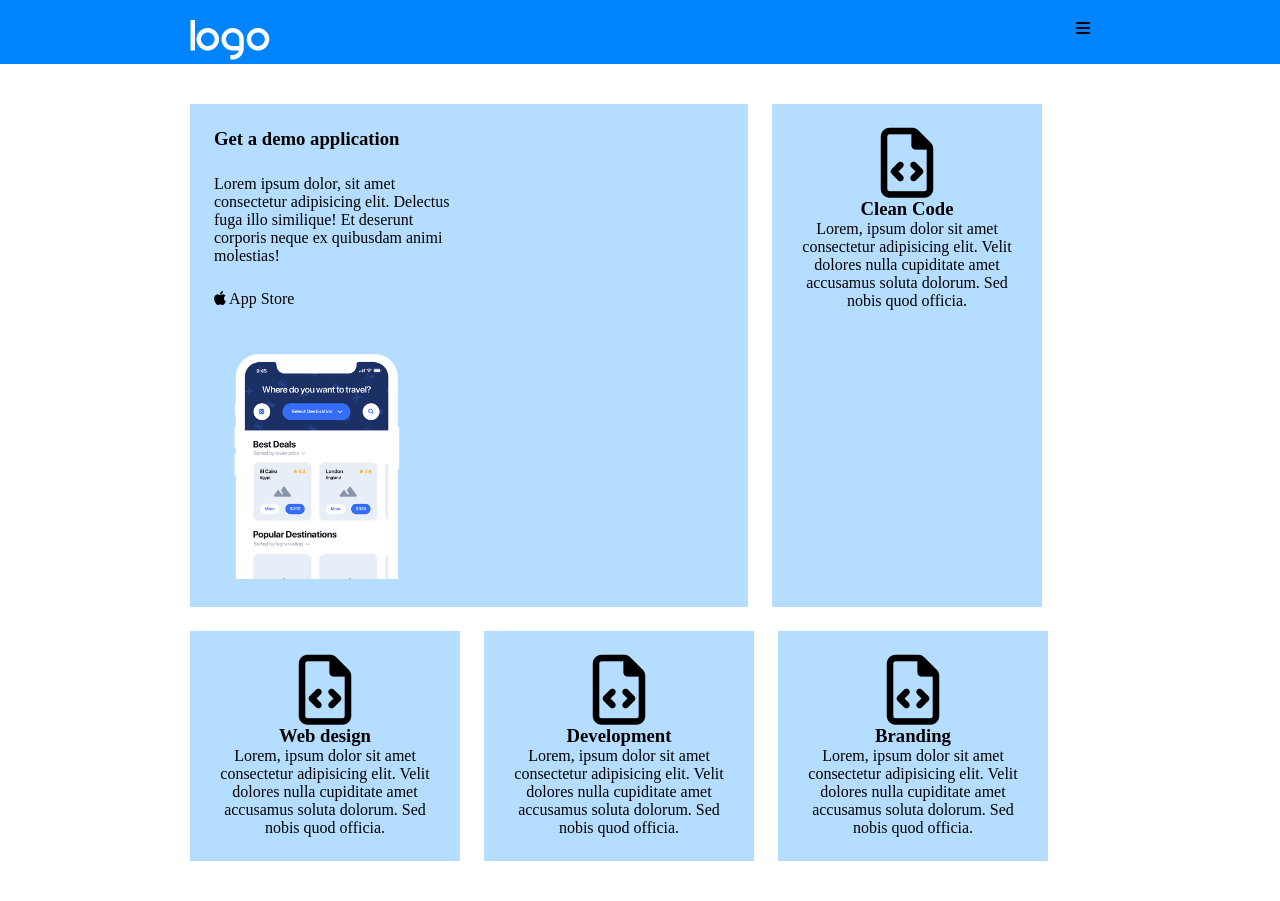
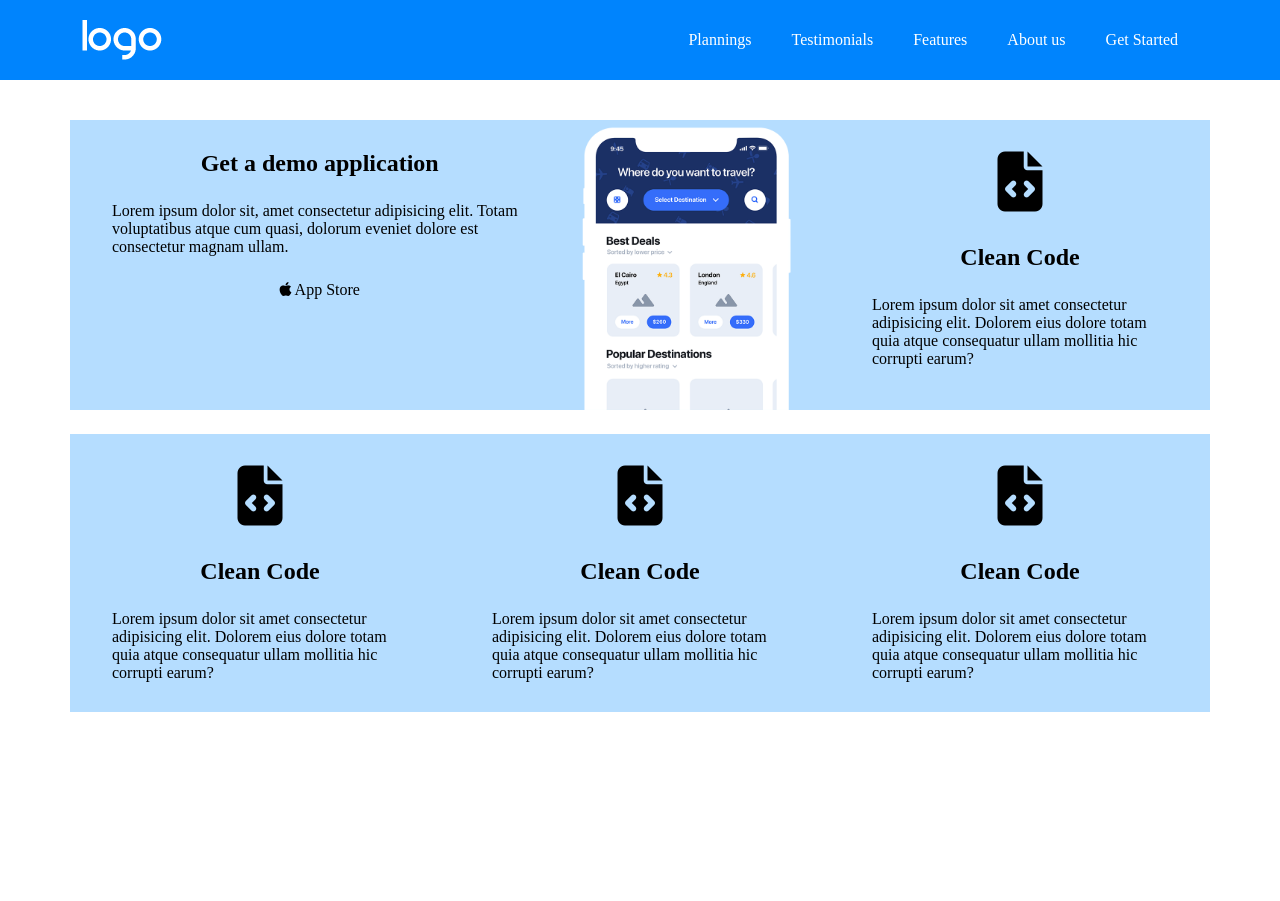
Before and after one commit to Carmine-Doronzo/htmlcss-responsive-layout, a plain HTML site: page index.html in a window 1280 px wide. After the commit the page ends 800 px from the top, so only its background shows below. Drawn offline with Linux system fonts and the light colour scheme.

Commit message:
Refact seguendo alcune correzioni di stamattina 16 feb 2024

```diff
--- a/css/style.css
+++ b/css/style.css
@@ -27,54 +27,72 @@ button{
 /* LAYOUT */
 
 .container{
-    max-width: 360px ;
+    max-width: 1164px ;
     margin: 0 auto;
+    padding: 0 12px;
 }
 
 .container-sm{
-    max-width: 360px;
+    max-width: 904px;
     margin: 0 auto;
+    padding: 0 12px;
 }
 
 .row{
-    max-width: 100%;
+    display:flex;
+    flex-wrap: wrap;
+    row-gap: 24px;
 }
 
-.col-6-12{
-    width: calc(6 * 100% / 12);
+.row > *{
+    padding: 0 12px;
 }
 
-.col-8-12{
-    width: calc(8 * 100% / 12);
-}
 
-.col-4-12{
-    width: calc(4 * 100% / 12);
+.col-12{
+    width: calc(12 * 100% / 12);
+    padding: 0 12px;
 }
 
 /* STYLE */
 
 /* NAV-BAR */
-.nav-bar{
+.nav{
     background-color: #0084fd;
-}
-.nav-bar .row{
-    display: flex;
-
+    color: white;
+    padding: 20px 0;
 }
 
-.nav-bar .col-6-12.nav-link i{
-    display: flex;
-    justify-content: flex-end;
+.nav .container .row{
+    justify-content: space-between;
+    align-items: center;
 }
 
-.nav-bar .col-6-12 ul{
+.logo img{
+    display: block;
+}
 
+.menu-list{
     display: none;
 }
 
-.nav-bar .container{
-    padding-top: 20px;
+.menu-list a{
+    display: block;
+    padding: 0 20px;
+}
+
+.menu{
+    font-size: 30px;
+}
+
+@media (min-width:992px){
+    .menu-list{
+        display: flex;
+    }
+
+    .menu{
+        display: none;
+    }
 }
 
 /* HERO */
@@ -86,104 +104,79 @@ button{
     display: flex;
     flex-direction: row;
     flex-wrap: wrap;
-    gap: 24px;
+
 }
 
-.hero .container .row .col-6-12.card{
-
+.row .card{
+    padding: 30px;
     display: flex;
     flex-direction: column;
     gap: 25px;
+
+    align-items: center;
 }
 
-.hero .container .row .col-6-12.thumb{
-    padding-top: 40px;
-
-}
-
-.hero .container .row .col-6-12.thumb img{
-
-    width: 207px;
-
-}
-
-.hero .container .row .col-8-12{
-
-    padding: 24px;
-    width: calc((8 * 100% / 12) - 24px);
-    background-color: #b5ddff;
-    width: 100%;
+ .lungo {
+    display: flex;
 
 
 }
 
-.hero .container .row .col-4-12{
-    padding: 24px;
-    width: calc((4 * 100% / 12) - 24px);
-    background-color: #b5ddff;
-    text-align: center;
-    width: 100%;
+.thumb{
+    display: flex;
+    align-items: flex-end;
 }
 
-.hero .container .row .col-4-12 i{
-    font-size: 70px;
+.thumb img{
+    display: block;
+    width: 600px;
+    margin: 0 auto;
+
 }
 
 
 
-/* RESPONSIVE MEDIA QUERY */
+.col-12{
 
-@media  screen and (min-width:1024px) {
-    .container{
-        max-width: 900px;
+    width: calc(12 * 100% /12);
+    background-color: #b5ddff;
+
+
+}
+
+.col-12 .icon{
+    font-size: 60px;
+}
+
+@media (min-width:768px) {
+    .col-8{
+        width: calc(8 * 100% / 12);
     }
 
-    .container-sm{
-        max-width: 700px;
+    .col-4{
+        width: calc(4 * 100% / 12);
     }
 
-    .hero .container .row .col-8-12{
-        display: block;
-        max-width: 62%;
+
+}
+
+@media (max-width:992px){
+    .thumb img{
+        width: 250px;
+    }
+    .lungo {
+        display: flex;
+        flex-wrap: wrap;
     }
 
 
 
-    .hero .container .row .col-4-12{
-        max-width: 30%;
-    }
 }
 
 
-@media screen and (min-width:1400px) {
-    .container {
-        max-width: 1200px;
-    }
 
-    .container-sm{
-        max-width: 1000px;
-    }
+/* UTILITY */
 
-    .nav-bar .col-6-12 ul{
-
-        display: flex;
-        justify-content: space-between;
-    }
-
-    .nav-bar .col-6-12.nav-link i{
-        display: none;
-
-    }
-
-    .hero .container .row .col-8-12{
-        display: flex;
-        max-width: 60%;
-    }
-
-    .hero .container .row .col-4-12{
-        max-width: 29%;
-        min-height: 100%;
-
-    }
-
+.text-align{
+    text-align: left;
 }
--- a/index.html
+++ b/index.html
@@ -4,135 +4,106 @@
 <head>
     <meta charset="UTF-8">
     <meta name="viewport" content="width=device-width, initial-scale=1.0">
+    <title>Responsive layout</title>
     <link rel="stylesheet" href="./css/style.css">
     <script src="https://kit.fontawesome.com/dc9fe7e924.js" crossorigin="anonymous"></script>
-    <title>Responsive layout</title>
 </head>
 
 <body>
-    <!-- NAV BAR -->
-    <section class="nav-bar">
+    <header>
+        <!-- Nav bar -->
+        <section class="nav">
+            <nav class="container">
+                <div class="row">
+                    <div class="logo">
+                        <img src="./img/logo.png" alt="">
+                    </div>
+                    <div class="menu">
+                        <i class="fa-solid fa-bars"></i>
+                    </div>
 
-        <nav class="container">
-
-            <div class="row">
-
-                <div class="col-6-12 nav-logo">
-
-                    <img src="./img/logo.png" alt="">
-
-                </div>
-
-                <div class="col-6-12 nav-link">
-
-                    <i class="fa-solid fa-bars"></i>
-
-                    <ul>
-
-                        <li><a href="#">Planning</a></li>
+                    <ul class="menu-list">
+                        <li><a href="#">Plannings</a></li>
                         <li><a href="#">Testimonials</a></li>
                         <li><a href="#">Features</a></li>
                         <li><a href="#">About us</a></li>
                         <li><a href="#">Get Started</a></li>
+                    </ul>
+                </div>
+            </nav>
+        </section>
+        <!-- End nav bar -->
 
-                    </ul>
-
-                </div>
-
-            </div>
-
-        </nav>
-
-    </section>
-    <!-- END NAV BAR -->
+    </header>
 
     <main>
-        <!-- Hero SECTION -->
+        <!-- hero section -->
         <section class="hero">
+            <div class="container">
+                <div class="row">
+                    <div class="col-12 col-8 lungo">
+                        <div class="card ">
+                            <h2>Get a demo application</h2>
+                            <p>Lorem ipsum dolor sit, amet consectetur adipisicing elit. Totam voluptatibus atque cum quasi,
+                            dolorum eveniet dolore est consectetur magnam ullam.</p>
 
-            <div class="container">
+                            <a href="#"><i class="fa-brands fa-apple"></i> App Store</a>
+                        </div>
 
-                <div class="row">
+                        <div class="thumb">
+                            <img src="./img/phone.png" alt="">
+                        </div>
+                    </div>
 
-                    <div class="col-8-12">
+                    <div class="col-12 col-4">
+                        <div class="card">
+                            <span class="icon"><i class="fa-solid fa-file-code"></i></span>
 
-                        <div class="col-6-12 card">
+                            <h2>Clean Code</h2>
 
-                            <h3> Get a demo application</h3>
-
-                            <p>Lorem ipsum dolor, sit amet consectetur adipisicing elit. Delectus fuga illo similique!
-                                Et deserunt corporis neque ex quibusdam animi molestias!
-                            </p>
-
-                            <a href="#"><span><i class="fa-brands fa-apple"></i></span> App Store</a>
+                            <p>Lorem ipsum dolor sit amet consectetur adipisicing elit. Dolorem eius dolore totam quia atque consequatur ullam mollitia hic corrupti earum?</p>
 
                         </div>
+                    </div>
 
-                        <div class="col-6-12 thumb">
+                    <div class="col-12 col-4">
+                        <div class="card">
 
-                            <img src="./img/phone.png" alt="">
+                            <span class="icon"><i class="fa-solid fa-file-code"></i></span>
+
+                            <h2>Clean Code</h2>
+
+                            <p>Lorem ipsum dolor sit amet consectetur adipisicing elit. Dolorem eius dolore totam quia atque consequatur ullam mollitia hic corrupti earum?</p>
 
                         </div>
-
                     </div>
 
-                    <div class="col-4-12">
-                        <i class="fa-regular fa-file-code"></i>
+                    <div class="col-12 col-4">
+                        <div class="card">
+                            <span class="icon"><i class="fa-solid fa-file-code"></i></span>
+                            <h2>Clean Code</h2>
 
-                        <h3>Clean Code</h3>
+                            <p>Lorem ipsum dolor sit amet consectetur adipisicing elit. Dolorem eius dolore totam quia atque consequatur ullam mollitia hic corrupti earum?</p>
 
-                        <p>Lorem, ipsum dolor sit amet consectetur adipisicing elit. Velit dolores nulla cupiditate amet
-                            accusamus soluta dolorum. Sed nobis quod officia.</p>
+                        </div>
                     </div>
 
-                    <div class="col-4-12">
-                        <i class="fa-regular fa-file-code"></i>
+                    <div class="col-12 col-4">
+                        <div class="card">
+                            <span class="icon"><i class="fa-solid fa-file-code"></i></span>
 
-                        <h3>Web design</h3>
+                            <h2>Clean Code</h2>
 
-                        <p>Lorem, ipsum dolor sit amet consectetur adipisicing elit. Velit dolores nulla cupiditate amet
-                            accusamus soluta dolorum. Sed nobis quod officia.</p>
-                    </div>
+                            <p>Lorem ipsum dolor sit amet consectetur adipisicing elit. Dolorem eius dolore totam quia atque consequatur ullam mollitia hic corrupti earum?</p>
 
-                    <div class="col-4-12">
-
-                        <i class="fa-regular fa-file-code"></i>
-
-                        <h3>Development</h3>
-
-                        <p>Lorem, ipsum dolor sit amet consectetur adipisicing elit. Velit dolores nulla cupiditate amet
-                            accusamus soluta dolorum. Sed nobis quod officia.</p>
-
-                    </div>
-
-                    <div class="col-4-12">
-
-                        <i class="fa-regular fa-file-code"></i>
-
-                        <h3>Branding</h3>
-
-                        <p>Lorem, ipsum dolor sit amet consectetur adipisicing elit. Velit dolores nulla cupiditate amet
-                            accusamus soluta dolorum. Sed nobis quod officia.</p>
-
+                        </div>
                     </div>
 
 
                 </div>
-
             </div>
 
         </section>
-        <!-- END HERO SECTION -->
-
-        <!-- STRATEGIC -->
-        <section class="strategic">
-            <div class="container-sm">
-
-            </div>
-
-        </section>
-
-
 
 
 
```
